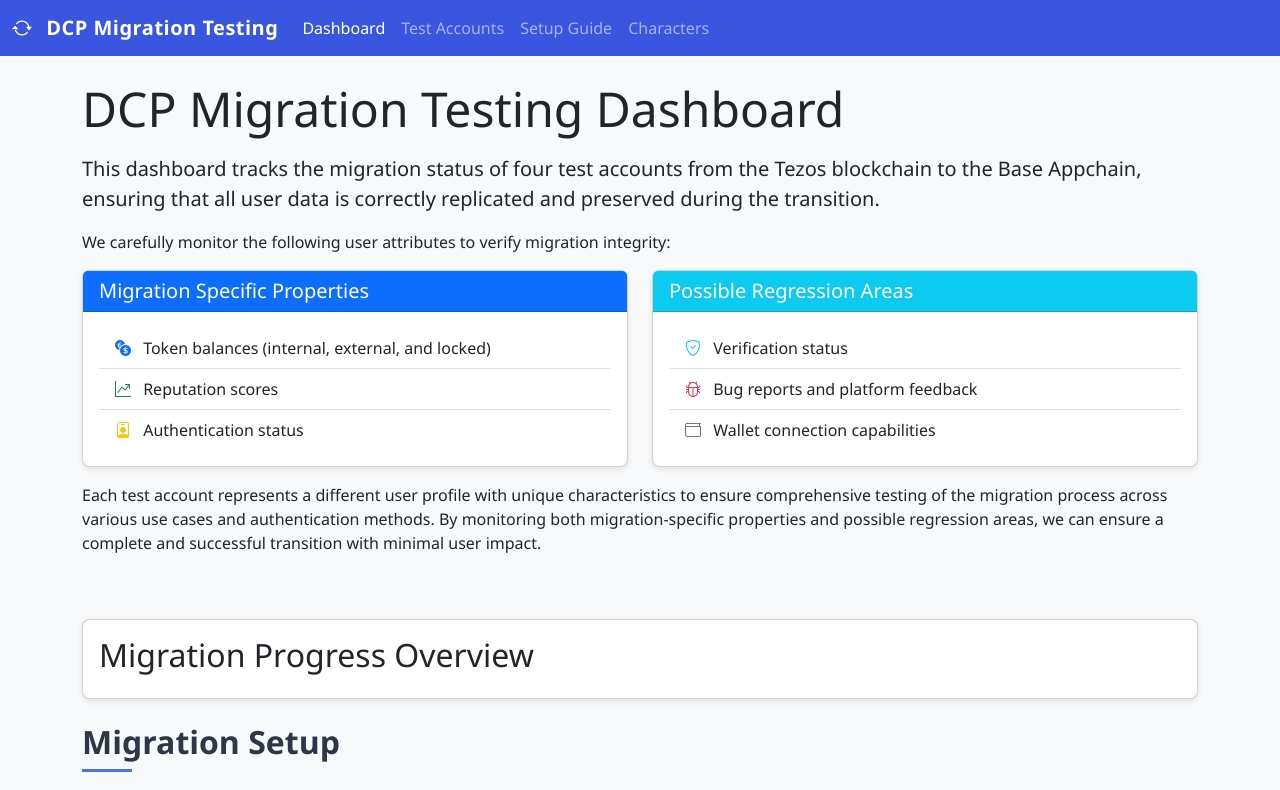
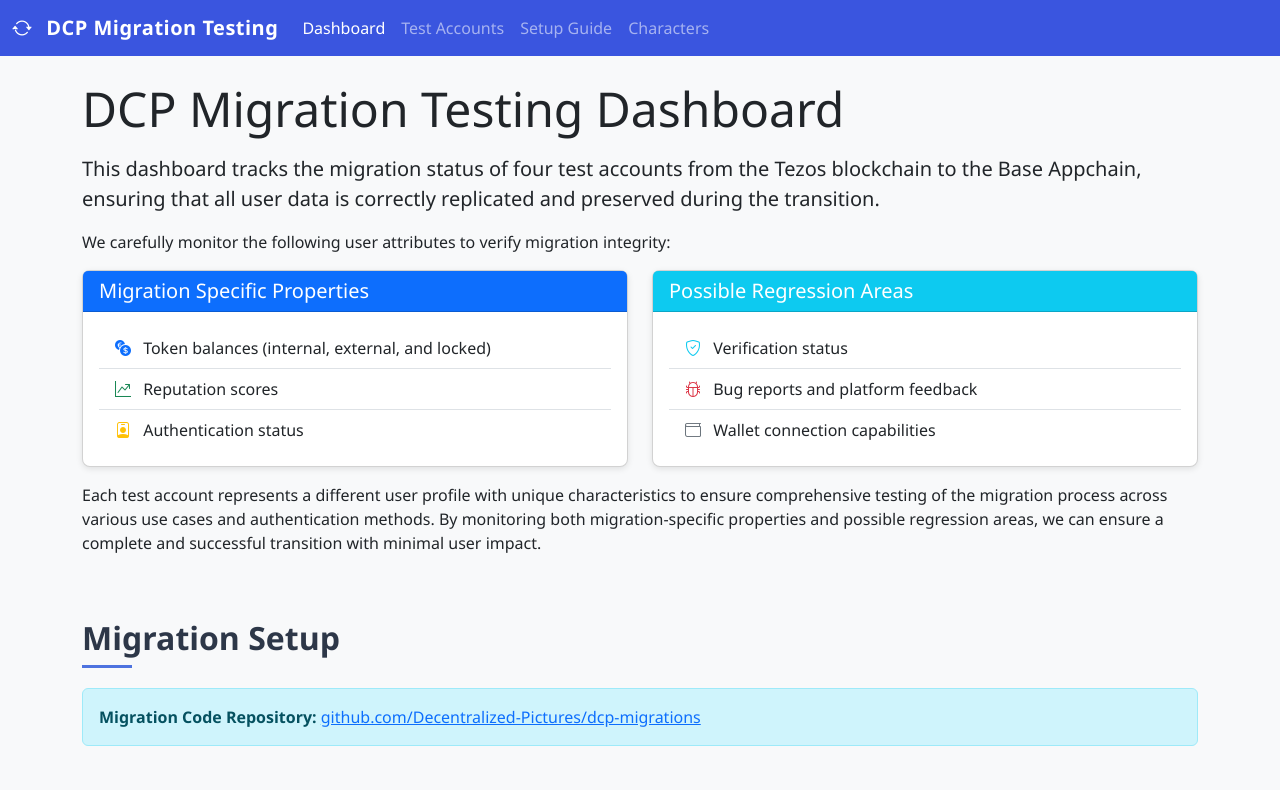
Before and after one commit to michaelkernaghan/dcp-migration-test, a website: page index.html in a window 1280 px wide. Shown: the top 790 px of the page. Drawn offline with nearby package versions, Linux system fonts and the light colour scheme.

```diff
--- a/index.html
+++ b/index.html
@@ -91,16 +91,6 @@
     </div>
 
     <div class="container mt-4">
-        <div class="row mb-4">
-            <div class="col-12">
-                <div class="card">
-                    <div class="card-body">
-                        <h2 class="card-title">Migration Progress Overview</h2>
-                    </div>
-                </div>
-            </div>
-        </div>
-
         <section id="dashboard" class="mb-5">
             <h2>Migration Setup</h2>
             <div class="row">
```
